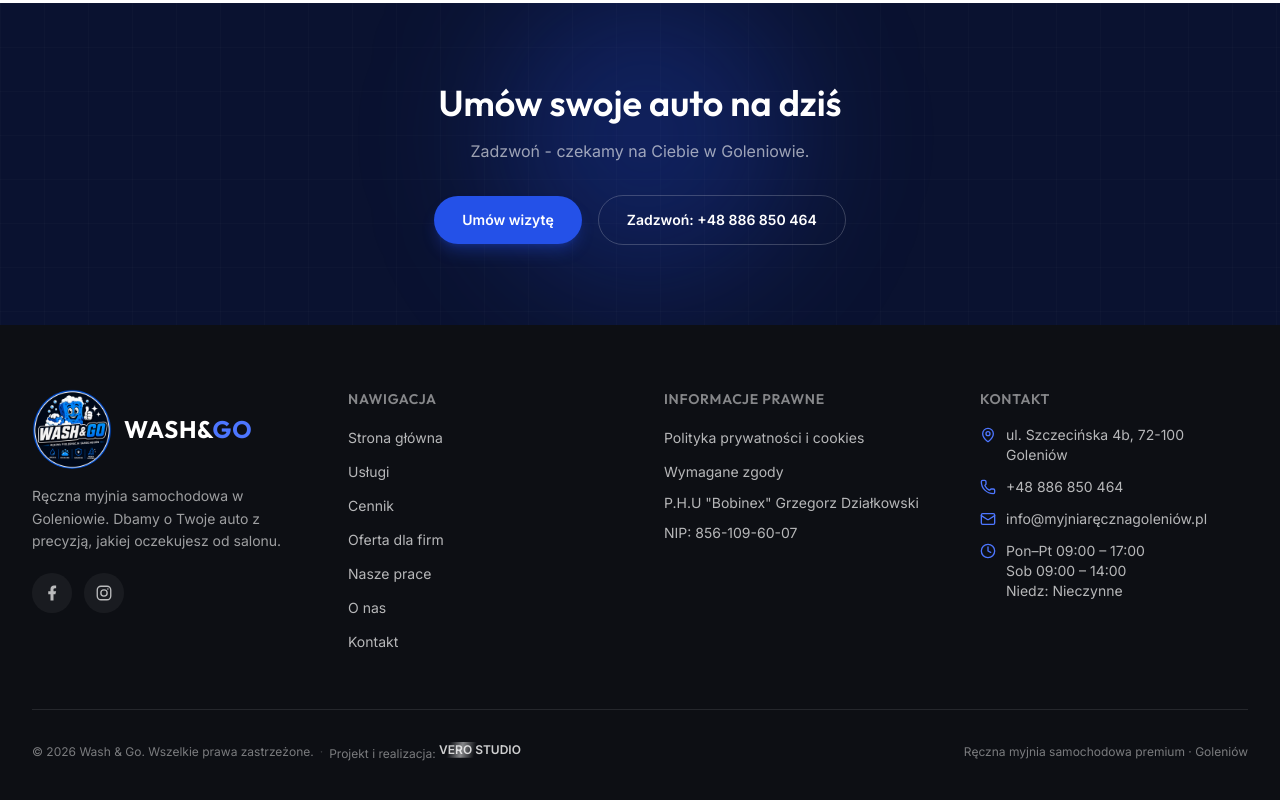
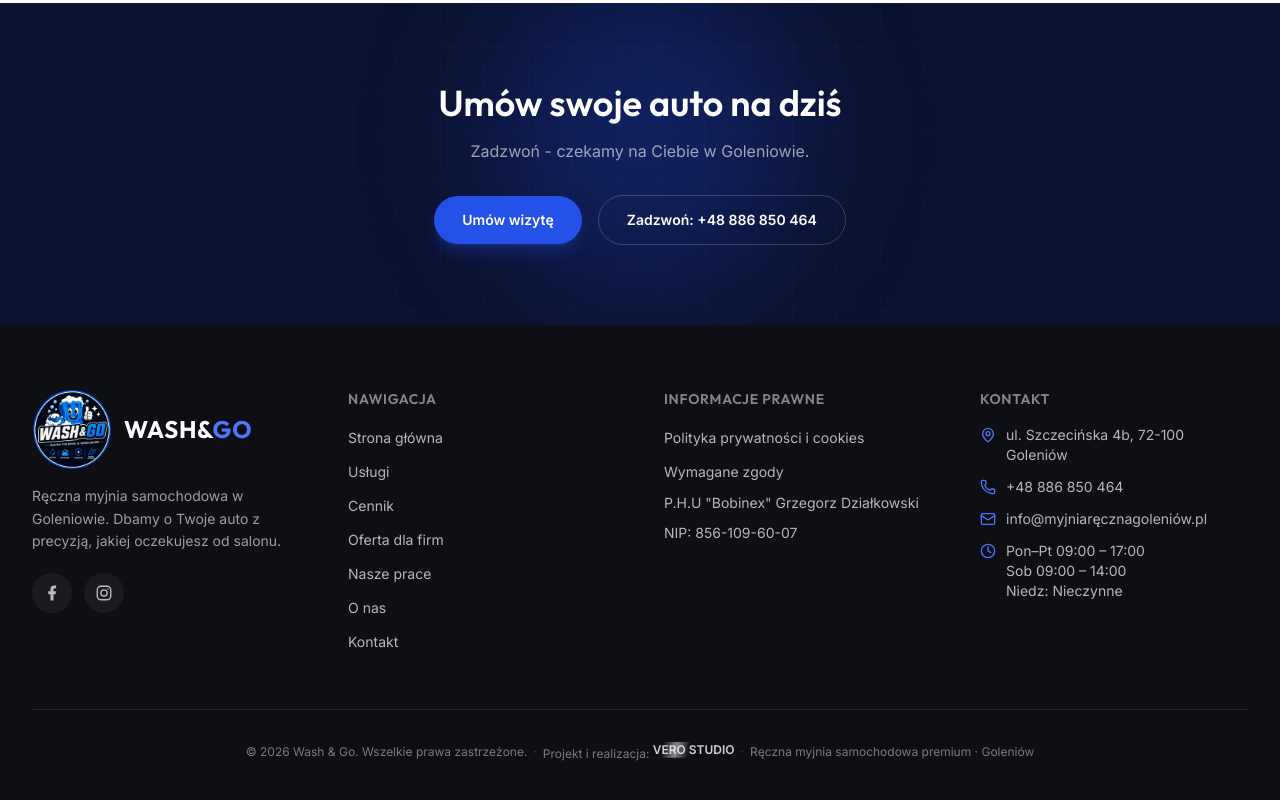
Before and after one commit to 78781978/wash-go, a Next.js app: page / in a window 1280 px wide. Shown: the part 6960-7760 px from the top of the page. Built offline with nearby package versions, Linux system fonts and the light colour scheme.

Commit message:
Center footer bottom bar as a single line instead of split left/right

```diff
--- a/src/components/Footer.tsx
+++ b/src/components/Footer.tsx
@@ -153,24 +153,23 @@ export function Footer() {
           </div>
         </div>
 
-        <div className="mt-14 flex flex-col items-center justify-between gap-4 border-t border-white/10 pt-8 text-xs text-white/45 sm:flex-row">
-          <p className="flex flex-wrap items-center justify-center gap-x-1.5 gap-y-1 text-center sm:justify-start sm:text-left">
+        <div className="mt-14 flex flex-wrap items-center justify-center gap-x-1.5 gap-y-1 border-t border-white/10 pt-8 text-center text-xs text-white/45">
           <span>© {new Date().getFullYear()} {site.name}. {t.rights}</span>
-            <span className="hidden text-white/20 sm:inline">·</span>
+          <span className="text-white/20">·</span>
           <span>
             {t.credit}{" "}
             <a
               href="https://verostudio.pl"
               target="_blank"
               rel="noreferrer"
-                className="group relative inline-block overflow-hidden font-semibold text-white/80 transition-colors hover:text-white"
+              className="group relative inline-block overflow-hidden align-baseline font-semibold text-white/80 transition-colors hover:text-white"
             >
               VERO STUDIO
               <span className="pointer-events-none absolute inset-y-0 left-0 w-1/3 -skew-x-12 bg-gradient-to-r from-transparent via-white/50 to-transparent animate-shine" />
             </a>
           </span>
-          </p>
-          <p>{t.strapline} · {site.city}</p>
+          <span className="text-white/20">·</span>
+          <span>{t.strapline} · {site.city}</span>
         </div>
       </div>
     </footer>
```
Lines whose indentation alone changed are shown as unchanged.
